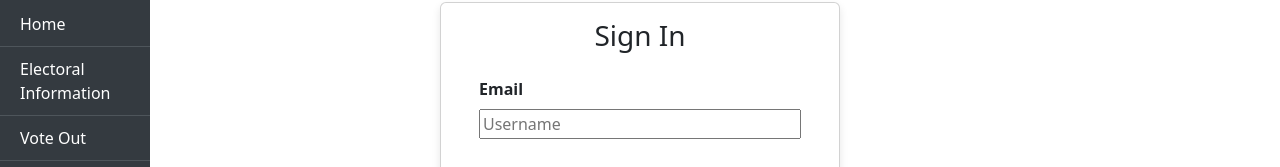
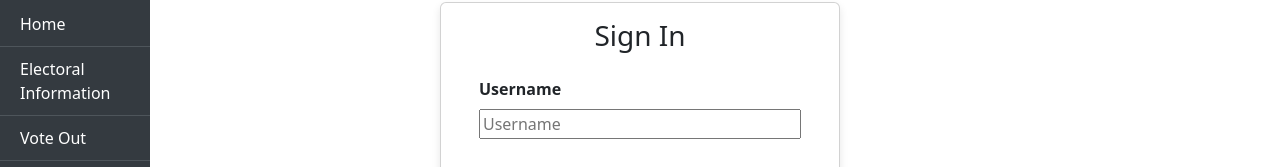
Before and after one commit to MSChella/ElectionElevate, a React (Create React App) app: page /sign-in in a window 1280 px wide. Shown: the part 356-523 px from the top of the page. Built offline with nearby package versions, Linux system fonts and the light colour scheme.

Commit message:
Deployment configuration

```diff
--- a/src/App.jsx
+++ b/src/App.jsx
@@ -17,7 +17,7 @@ const Navigation = () => {
 
     <header>
 
-      <nav class="sidebar">
+      <nav className="sidebar">
         <ul>
           <li>
             <Link to="/">Home</Link>
--- a/src/Pages/SignIn/signIn.jsx
+++ b/src/Pages/SignIn/signIn.jsx
@@ -1,10 +1,10 @@
 import React, { useState } from 'react';
 import { useNavigate, Link } from 'react-router-dom';
 
-import axios from 'axios';
 
 import 'bootstrap/dist/css/bootstrap.min.css';
 import '../SignIn/style.css';
+import axios from '../../config/axios-config';
 
 
 
@@ -18,7 +18,7 @@ const SignIn = () => {
     const handleSignin = async (e) => {
         e.preventDefault();
         try {
-            const response = await axios.post('/auth/signin', { username, password });
+            const response = await axios.post('api/auth/signin', { username, password });
             console.log('Signin successful:', response.data);
 
             localStorage.setItem('token', response.data.token)
@@ -44,7 +44,7 @@ const SignIn = () => {
                             <h3 className="card-title text-center mb-4">Sign In</h3>
                             <form>
                                 <div className="mb-3">
-                                    <label htmlFor="email" className="form-label">Email</label>
+                                    <label htmlFor="email" className="form-label">Username</label>
                                     <input type="text" placeholder="Username" value={username} onChange={(e) => setUsername(e.target.value)} />
                                 </div>
                                 <div className="mb-3">
--- a/src/config/axios-config.js
+++ b/src/config/axios-config.js
@@ -1,6 +1,6 @@
 
 import { getToken } from '../utils/authUtils';
-import axios from 'axios'
+import axios from 'axios';
 
 
 const axiosInstance = axios.create({
```
Also changed, not shown: package.json (+29 -1 lines), src/utils/authUtils.js (line endings or trailing spaces).
